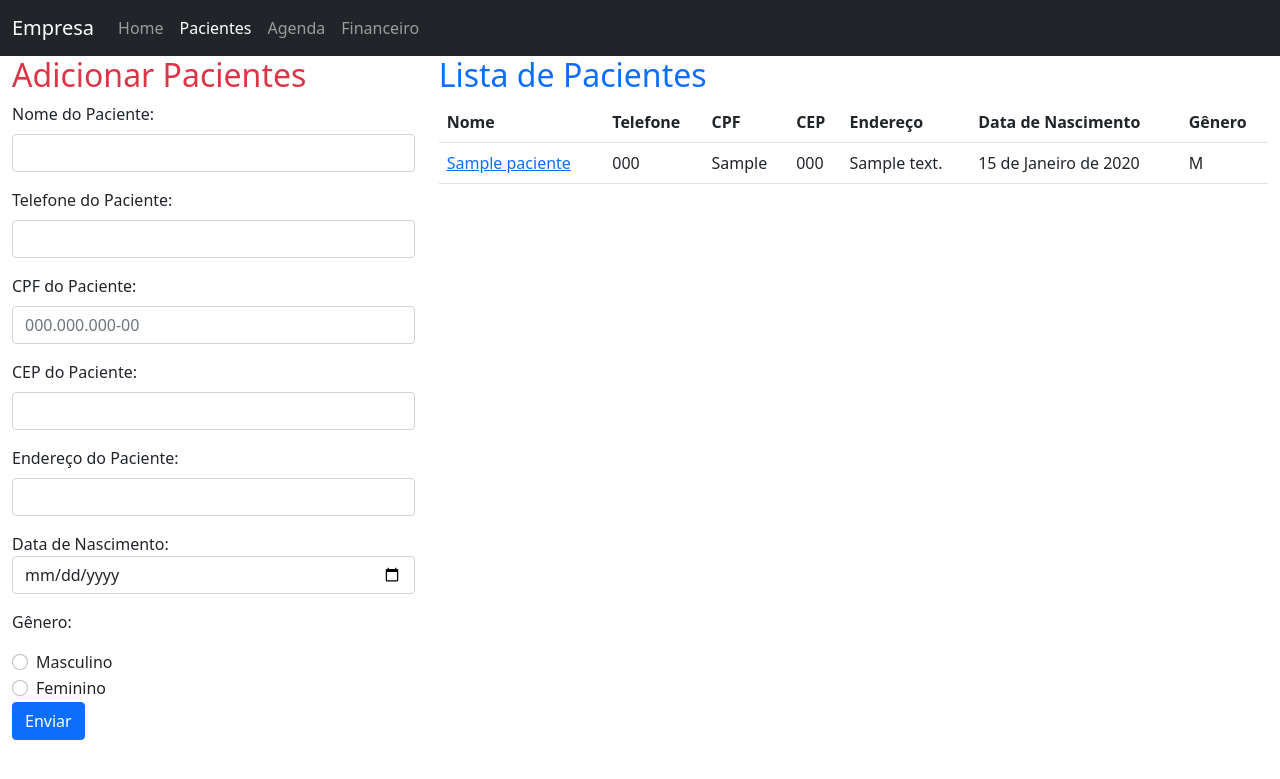
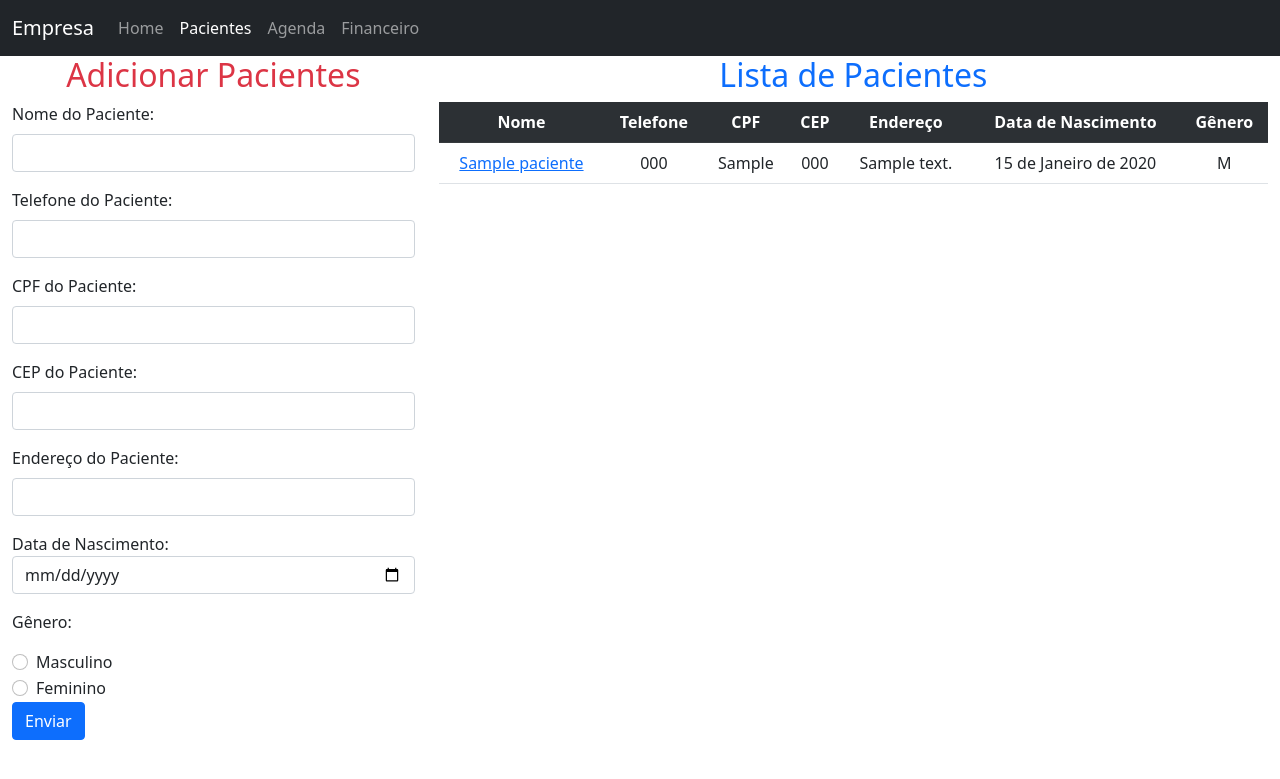
Before and after one commit to marcusvcalves/Django_Sistema_Clinica, a Django app: page /pacientes in a window 1280 px wide. Shown: the top 779 px of the page. Run offline with Django 4.2, Linux system fonts and the light colour scheme; tables that the repository leaves empty hold one stand-in row (values such as "Sample post").

Commit message:
pequenas atualizações de css

```diff
--- a/Sistema/static/css/paciente.css
+++ b/Sistema/static/css/paciente.css
@@ -1,3 +1,17 @@
 button{
     margin-top:5%;
 }
+.listaPacientes{
+    display:flex;
+    flex-direction: column;
+    text-align: center;
+}
+nav{
+    display:flex;
+}
+.adicionarPacientes h2{
+    text-align: center;
+}
+.search{
+    float:right;
+}
--- a/Sistema/templates/pacientes.html
+++ b/Sistema/templates/pacientes.html
@@ -1,17 +1,18 @@
 <!DOCTYPE html>
 <html lang="pt-BR">
   <head>
+    {% block content %}
+    {% load static %}
     <link
-      href="https://cdn.jsdelivr.net/npm/bootstrap@5.0.2/dist/css/bootstrap.min.css"
-      rel="stylesheet"
-      integrity="sha384-EVSTQN3/azprG1Anm3QDgpJLIm9Nao0Yz1ztcQTwFspd3yD65VohhpuuCOmLASjC"
-      crossorigin="anonymous"
+    href="https://cdn.jsdelivr.net/npm/bootstrap@5.0.2/dist/css/bootstrap.min.css"
+    rel="stylesheet"
+    integrity="sha384-EVSTQN3/azprG1Anm3QDgpJLIm9Nao0Yz1ztcQTwFspd3yD65VohhpuuCOmLASjC"
+    crossorigin="anonymous"
     />
-    {% load static %}
-    {% block content %}
+    <link rel="stylesheet" type="text/css" href="{% static 'css/paciente.css' %}"/>
 
 
-    <link rel="stylesheet" href="{% static 'css/paciente.css' %}" />
+
   </head>
   <body>
     <nav class="navbar navbar-expand-lg navbar-dark bg-dark navbar-expand">
@@ -42,7 +43,7 @@
         <div class="col-md-4"></div>
       </div>
       <div class="row">
-        <div class="col-md-4">
+        <div class="col-md-4 adicionarPacientes">
           <div><h2 class="text-danger">Adicionar Pacientes</h2></div>
           <div class="row">
             <form action="{% url 'cadastrar_usuario' %}" method="POST">
@@ -79,7 +80,6 @@
                   class="form-control"
                   name="patientCpf"
                   aria-describedby="CPF"
-                  placeholder="000.000.000-00"
                 />
               </div>
               <div class="mb-3">
@@ -138,10 +138,10 @@
             </form>
           </div>
         </div>
-        <div class="col-md-8">
+        <div class="col-md-8 listaPacientes">
           <div><h2 class="text-primary">Lista de Pacientes</h2></div>
-          <table class="table">
-            <tr>
+          <table class="table table table-striped table-hover">
+            <tr class="table-dark">
               <th>Nome</th>
               <th>Telefone</th>
               <th>CPF</th>
```
Also changed, not shown: app/settings.py (+5 -5 lines).
